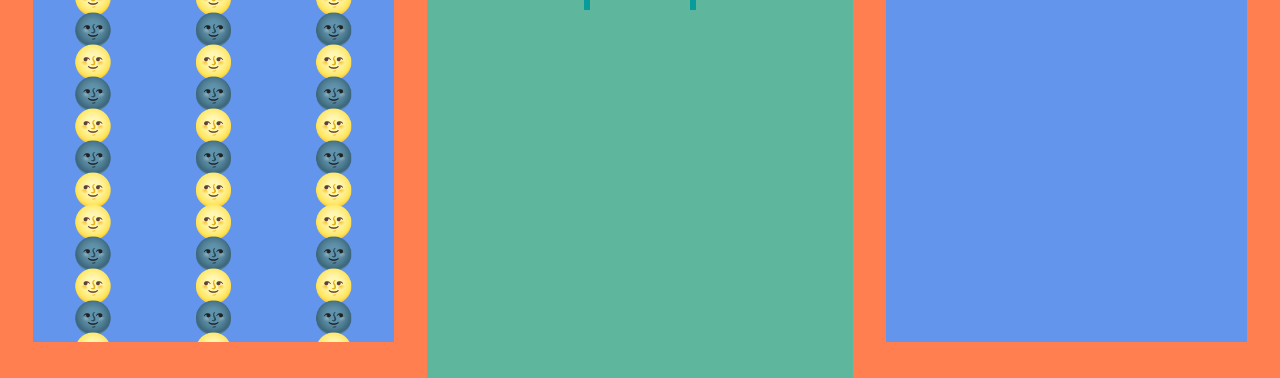
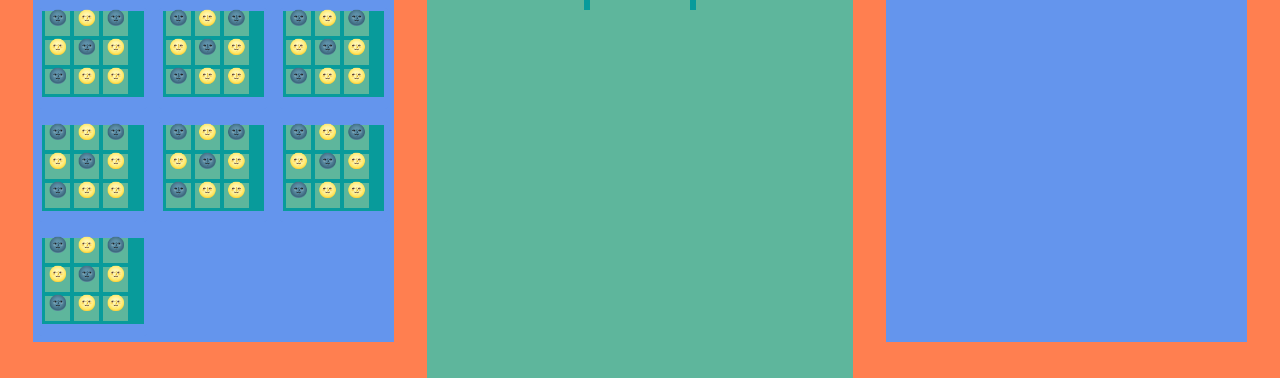
Before and after one commit to Atos20/Tic-Tac-Toe, a website with bundled scripts: page index.html in a window 1280 px wide. Shown: the part 499-877 px from the top of the page. Built offline with nearby package versions, Linux system fonts and the light colour scheme.

Commit message:
style mini boards

```diff
--- a/css/styles.css
+++ b/css/styles.css
@@ -51,23 +51,6 @@ body {
     width: 100px;
 }
 
-/* .one, .two, .three{
-    border-top: none;
-}
-
-.seven, .eigth, .nine{
-    border-bottom: none;
-}
-
-.one, .four, .seven{
-    border-left: none;
-
-}
-
-.three, .six, .nine{
-    border-right: none;
-}  */
-
 .left-section,  .rigth-section{
     background-color: coral;
     height: 100%;
@@ -103,3 +86,28 @@ body {
     margin: 0%;
     font-size: 10px;
  }
+
+ .player-container{
+    border-radius: 3px;
+    background-color: cornflowerblue;
+    padding: 3%;
+    margin: 5%;
+    /* height: 100px;
+    width: 100px; */
+}
+
+.mini-game-board{
+    background: var( --font-color);
+    display: grid;
+    grid-template-columns: repeat(3, 28px);
+    grid-template-rows: repeat(3, 28px);
+    grid-gap: 1px;
+
+}
+.min-cell {
+    font-size: 15px;
+    background-color: var( --background-color);
+    height: 25px;
+    width: 25px;
+    justify-self: end;
+}
```
